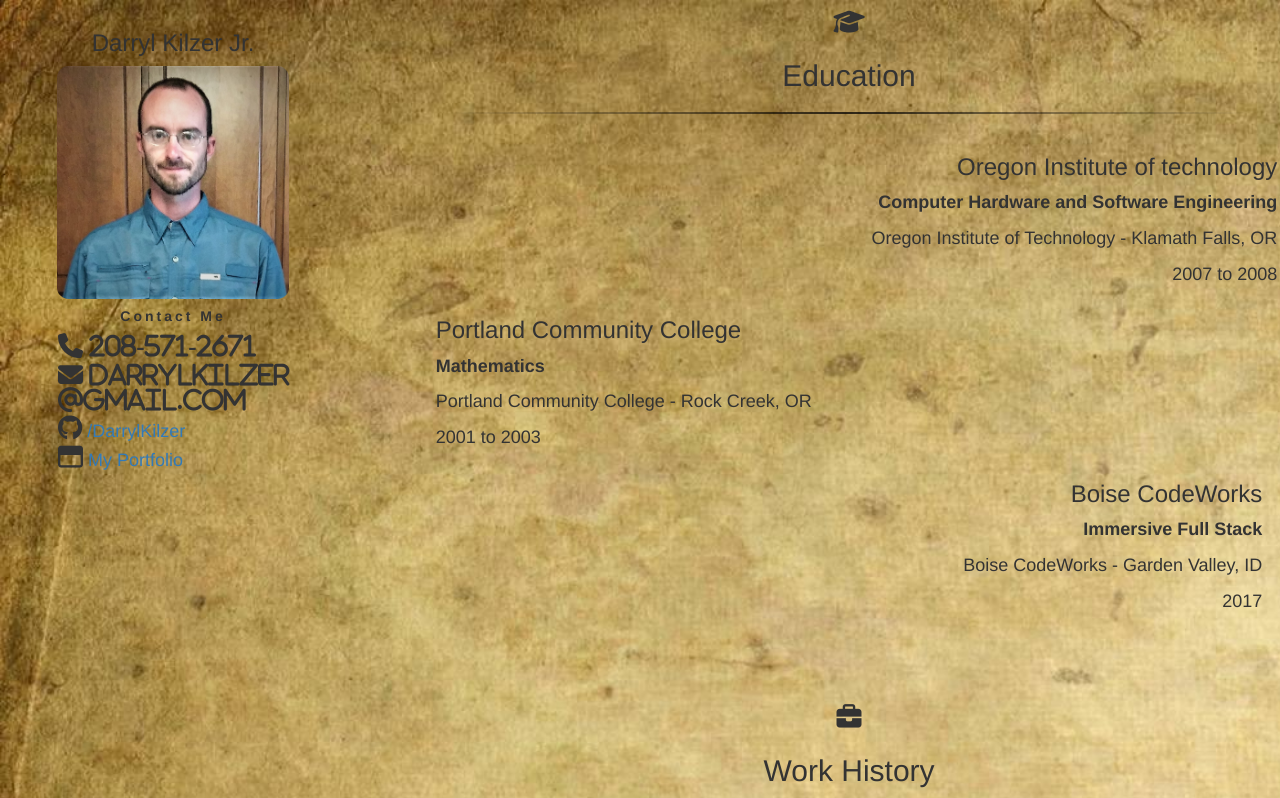
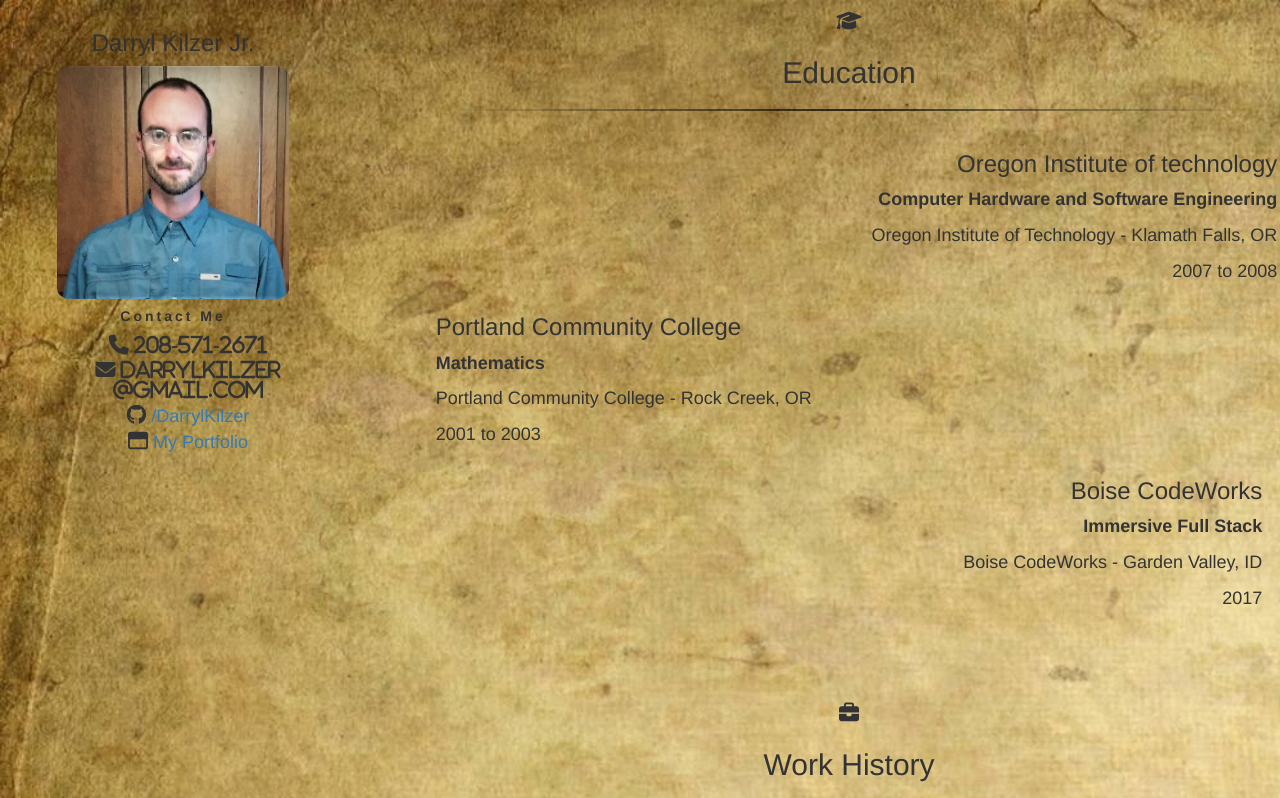
Before and after one commit to DarrylKilzer/resume, a plain HTML site: page index.html in a window 1280 px wide. Shown: the top 798 px of the page. Drawn offline with nearby package versions, Linux system fonts and the light colour scheme.

Commit message:
profile adjust

```diff
--- a/index.html
+++ b/index.html
@@ -21,9 +21,9 @@
         <h3>Darryl Kilzer Jr.</h3>
         <img src="profile.jpg" class="profile-picture" alt="">
         <h5 class="resume-heading">Contact Me</h5>
-        <ul style="text-align: left">
+        <ul style="text-align: left font-size: 12px">
           <li>
-            <i class="fa fa-phone"> 208-571-2671</i>
+            <i class="fa fa-phone font-size"> 208-571-2671</i>
           </li>
           <li>
             <i class="fa fa-envelope"> darrylkilzer<br>@gmail.com</i>
--- a/styles/main.sass
+++ b/styles/main.sass
@@ -37,4 +37,4 @@
 .even
   text-align: left
 .fa
-  font-size: 25px;
+  font-size: 20px;
```
Also changed, not shown: styles/main.css, styles/main.min.css.
